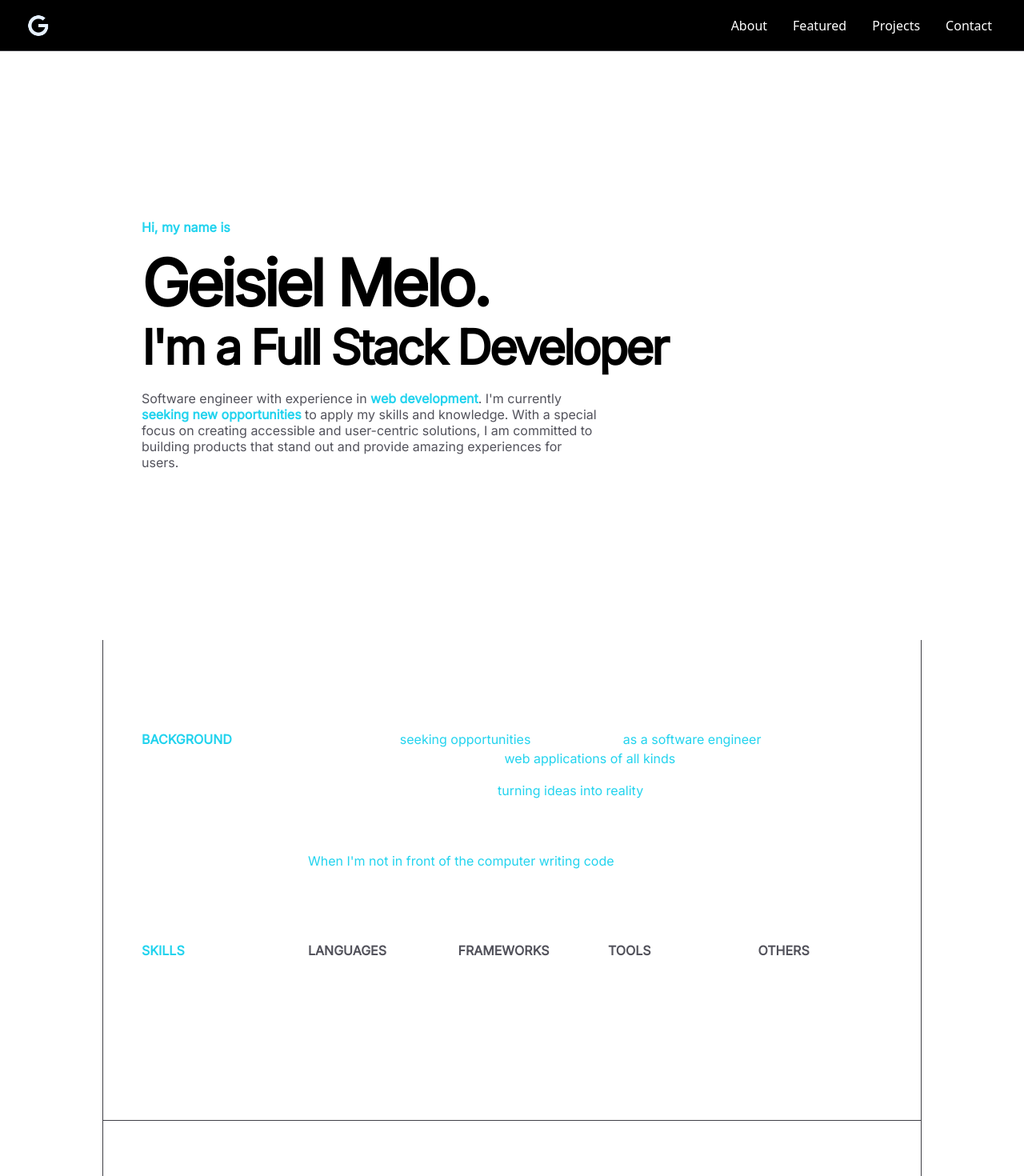
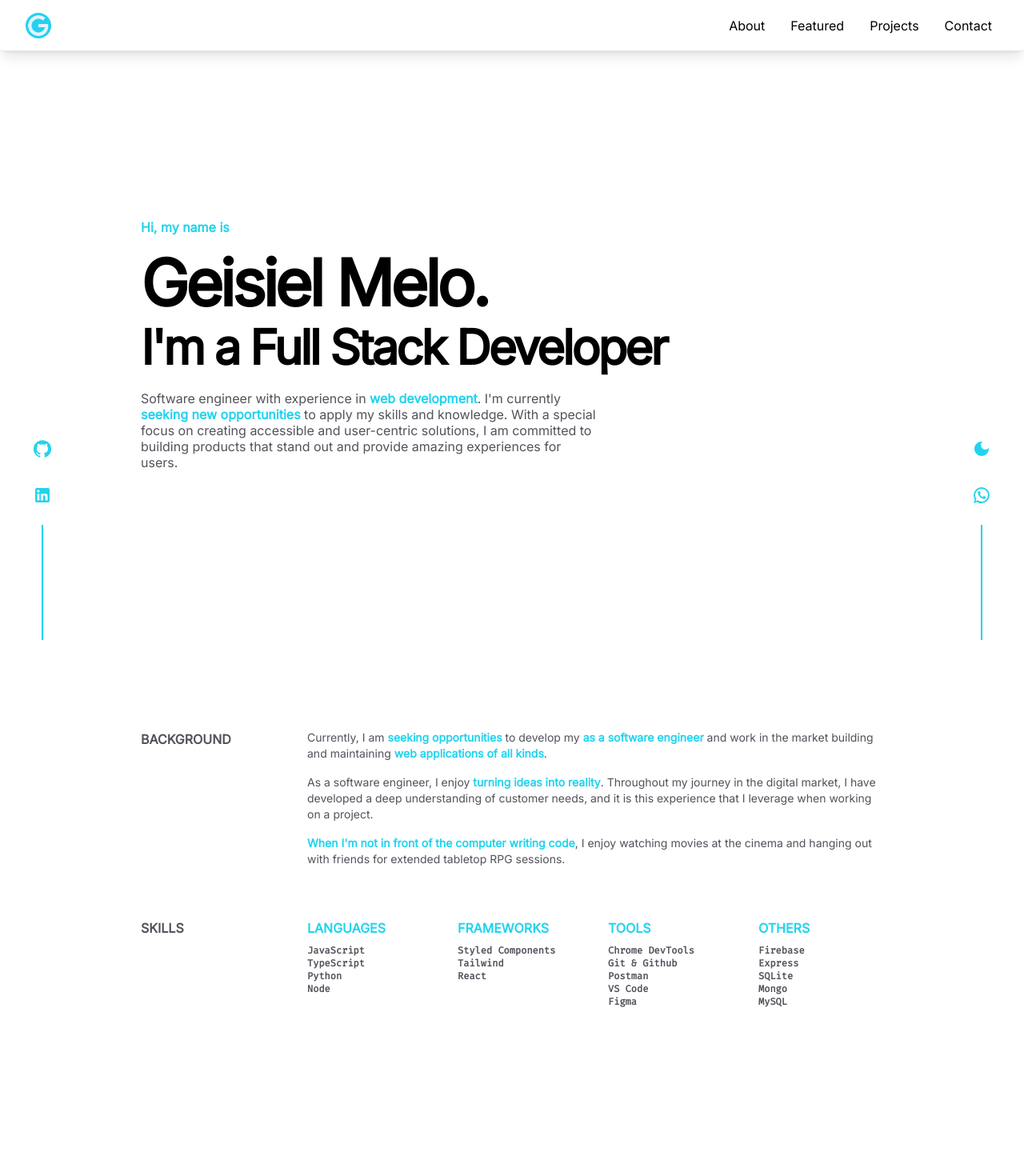
Before and after one commit to GeisielMelo/v2, a React (Vite) app: page / in a window 1280 px wide. Shown: the top 1470 px of the page at 80% size. Built offline with nearby package versions, Linux system fonts and the light colour scheme; no server answers.

Commit message:
style: Updated light and dark mode CSS.

```diff
--- a/src/components/sections/About.tsx
+++ b/src/components/sections/About.tsx
@@ -6,70 +6,86 @@ const About: React.FC = () => {
   return (
     <section
       id='about'
-      className='flex flex-col max-w-5xl w-full px-4 md:px-12 py-28 gap-16 border border-t-0 border-zinc-700 text-white font-inter'
+      className='flex flex-col max-w-5xl w-full px-4 md:px-12 py-28 gap-16 font-inter text-zinc-600 dark:text-white'
     >
       <div className='flex gap-8 md:gap-16 flex-col md:flex-row'>
         <div className='max-w-36 w-full'>
-          <h1 className='text-cyan-400 font-inter font-semibold'>BACKGROUND</h1>
+          <h1 className='font-inter font-semibold text-zinc-600 dark:text-cyan-400'>BACKGROUND</h1>
         </div>
-        <div className='flex flex-col gap-4'>
+        <div className='flex flex-col gap-4 text-sm'>
           <p>
-            Currently, I am <span className='text-cyan-400'>seeking opportunities</span> to develop my <span className='text-cyan-400'>as a
-            software engineer</span> and work in the market building and maintaining <span className='text-cyan-400'>web applications of all kinds</span>.
+            Currently, I am{' '}
+            <span className='text-cyan-400 dark:text-white font-semibold dark:font-normal'>
+              seeking opportunities
+            </span>{' '}
+            to develop my{' '}
+            <span className='text-cyan-400 dark:text-white font-semibold dark:font-normal'>
+              as a software engineer
+            </span>{' '}
+            and work in the market building and maintaining{' '}
+            <span className='text-cyan-400 dark:text-white font-semibold dark:font-normal'>
+              web applications of all kinds
+            </span>
+            .
           </p>
 
           <p>
-            As a software engineer, I enjoy <span className='text-cyan-400'>turning ideas into reality</span>.
-            Throughout my journey in the digital market, I have developed a deep
-            understanding of customer needs, and it is this experience that I
-            leverage when working on a project.
+            As a software engineer, I enjoy{' '}
+            <span className='text-cyan-400 dark:text-white font-semibold dark:font-normal'>
+              turning ideas into reality
+            </span>
+            . Throughout my journey in the digital market, I have developed a
+            deep understanding of customer needs, and it is this experience that
+            I leverage when working on a project.
           </p>
 
           <p>
-          <span className='text-cyan-400'>When I'm not in front of the computer writing code</span>, I enjoy watching
-            movies at the cinema and hanging out with friends for extended
-            tabletop RPG sessions.
+            <span className='text-cyan-400 dark:text-white font-semibold dark:font-normal'>
+              When I'm not in front of the computer writing code
+            </span>
+            , I enjoy watching movies at the cinema and hanging out with friends
+            for extended tabletop RPG sessions.
           </p>
         </div>
       </div>
 
       <div className='flex gap-8 md:gap-16 flex-col md:flex-row'>
         <div className='max-w-36 w-full'>
-          <h1 className='text-cyan-400 font-inter font-semibold'>SKILLS</h1>
+          <h1 className='font-inter font-semibold text-zinc-600 dark:text-cyan-400'>SKILLS</h1>
         </div>
 
         <div className='grid grid-cols-1 xs:grid-cols-2 lg:grid-cols-4 gap-8 justify-between w-full'>
           <ul>
-            <h1 className='font-semibold mb-2 text-zinc-600'>LANGUAGES</h1>
+            <h1 className='font-semibold mb-2 text-cyan-400 dark:text-zinc-600'>LANGUAGES</h1>
             {languages.map((element, key) => (
-              <li className='text-xs font-fira' key={key}>
+              <li className='text-xs font-fira font-semibold dark:font-normal' key={key}>
                 {element}
               </li>
             ))}
           </ul>
 
           <ul>
-            <h1 className='font-semibold mb-2 text-zinc-600'>FRAMEWORKS</h1>
+            <h1 className='font-semibold mb-2 text-cyan-400 dark:text-zinc-600'>FRAMEWORKS</h1>
             {framework.map((element, key) => (
-              <li className='text-xs font-fira' key={key}>
+              <li className='text-xs font-fira font-semibold dark:font-normal' key={key}>
                 {element}
               </li>
             ))}
           </ul>
 
           <ul>
-            <h1 className='font-semibold mb-2 text-zinc-600'>TOOLS</h1>
+            <h1 className='font-semibold mb-2 text-cyan-400 dark:text-zinc-600'>TOOLS</h1>
             {tools.map((element, key) => (
-              <li className='text-xs font-fira' key={key}>
+              <li className='text-xs font-fira font-semibold dark:font-normal' key={key}>
                 {element}
               </li>
             ))}
           </ul>
 
           <ul>
-            <h1 className='font-semibold mb-2 text-zinc-600'>OTHERS</h1>
+            <h1 className='font-semibold mb-2 text-cyan-400 dark:text-zinc-600'>OTHERS</h1>
             {others.map((element, key) => (
-              <li className='text-xs font-fira' key={key}>
+              <li className='text-xs font-fira font-semibold dark:font-normal' key={key}>
                 {element}
               </li>
             ))}
--- a/src/components/sections/Footer.tsx
+++ b/src/components/sections/Footer.tsx
@@ -1,4 +1,10 @@
-import { GitHub, LinkedIn, WhatsApp, LightMode, DarkMode } from '@mui/icons-material'
+import {
+  GitHub,
+  LinkedIn,
+  WhatsApp,
+  LightMode,
+  DarkMode,
+} from '@mui/icons-material'
 import { openNewTab } from '../../utils/handleFunctions'
 import config from '../../config/config'
 import { useDarkMode } from '../../hooks/useDarkMode'
@@ -7,7 +13,7 @@ const Footer: React.FC = () => {
   const { isDarkMode, setDarkMode } = useDarkMode()
 
   const styledButtons =
-    'ease-in-out duration-300 p-2 border border-transparent hover:text-cyan-400 hover:border-cyan-400 hover:bg-zinc-700'
+    'ease-in-out duration-300 p-2 border border-transparent hover:text-cyan-400 hover:border-cyan-400 hover:bg-zinc-700 text-cyan-400 dark:text-white'
 
   return (
     <footer className='text-white py-4 font-inter text-sm dark:bg-black'>
@@ -25,14 +31,14 @@ const Footer: React.FC = () => {
           >
             <LinkedIn />
           </button>
-          <div className='hidden h-36 w-[0.125rem] bg-white lg:block' />
+          <div className='hidden h-36 w-[0.125rem] lg:block bg-cyan-400 dark:bg-white' />
         </div>
         <div className='flex gap-4 lg:fixed bottom-0 right-8 lg:flex-col lg:items-center'>
           <button
             className={styledButtons}
             onClick={() => setDarkMode(!isDarkMode)}
           >
-            {isDarkMode ? <LightMode /> : <DarkMode/>}
+            {isDarkMode ? <LightMode /> : <DarkMode />}
           </button>
           <button
             className={styledButtons}
@@ -40,13 +46,13 @@ const Footer: React.FC = () => {
           >
             <WhatsApp />
           </button>
-          <div className='hidden h-36 w-[0.125rem] bg-white lg:block' />
+          <div className='hidden h-36 w-[0.125rem] lg:block bg-cyan-400 dark:bg-white' />
         </div>
       </div>
 
       <div className='w-full flex justify-center py-4'>
         <p
-          className='max-w-max px-2 text-zinc-700 ease-in-out duration-300 hover:cursor-pointer hover:text-cyan-400'
+          className='max-w-max px-2 text-zinc-700 ease-in-out duration-300 hover:cursor-pointer hover:text-cyan-400 font-semibold dark:font-normal'
           onClick={() => openNewTab(config.url.github)}
         >
           © Designed & Built by {config.contact.git}.
--- a/src/components/sections/Hero.tsx
+++ b/src/components/sections/Hero.tsx
@@ -5,11 +5,12 @@ const Hero: React.FC = () => {
     <section
       id='#'
       className='flex flex-col h-[calc(100dvh-60px)] justify-center max-w-5xl mt-[60px]
-      w-full px-4 md:p-12 border transition-all font-inter border-transparent
-      dark:border-zinc-700 dark:text-white'
+      w-full px-4 md:p-12 transition-all font-inter dark:text-white'
     >
       <UpMotion>
-        <p className='text-cyan-400 font-inter mb-2 font-semibold dark:font-normal'>Hi, my name is</p>
+        <p className='text-cyan-400 font-inter mb-2 font-semibold dark:font-normal'>
+          Hi, my name is
+        </p>
       </UpMotion>
 
       <UpMotion delay={0.2}>
@@ -25,11 +26,17 @@ const Hero: React.FC = () => {
       </UpMotion>
 
       <UpMotion delay={0.6}>
-        <p className='text-[clamp(9px,5vw,16px)] mt-6 max-w-xl leading-tight text-zinc-600 '>
+        <p className='text-[clamp(9px,5vw,16px)] mt-6 max-w-xl leading-tight text-zinc-600'>
           Software engineer with experience in{' '}
-          <span className='text-cyan-400 dark:text-white font-semibold dark:font-normal'>web development</span>. I'm currently
-          <span className='text-cyan-400 dark:text-white font-semibold dark:font-normal'> seeking new opportunities</span> to
-          apply my skills and knowledge. With a special focus on creating
+          <span className='text-cyan-400 dark:text-white font-semibold dark:font-normal'>
+            web development
+          </span>
+          . I'm currently
+          <span className='text-cyan-400 dark:text-white font-semibold dark:font-normal'>
+            {' '}
+            seeking new opportunities
+          </span>{' '}
+          to apply my skills and knowledge. With a special focus on creating
           accessible and user-centric solutions, I am committed to building
           products that stand out and provide amazing experiences for users.
         </p>
--- a/src/components/sections/Nav.tsx
+++ b/src/components/sections/Nav.tsx
@@ -43,20 +43,20 @@ const Nav: React.FC = () => {
 
   return (
     <nav
-      className='fixed flex justify-between w-full h-16 items-center px-8 border-b z-50 border-b-zinc-700 text-white bg-black'
+      className='fixed flex justify-between w-full h-16 items-center px-8 border-b z-50 bg-white font-inter dark:border-b-zinc-700 dark:text-white dark:bg-black shadow-lg'
       style={{ top: activeClass, transition: 'top 0.2s ease' }}
     >
       <div
-        className='flex items-center w-8 h-8'
+        className='flex items-center w-8 h-8 bg-cyan-400 rounded-full dark:bg-transparent'
         onClick={() => handleInternalLinkClick('/#')}
       >
-        <img src={logo} alt='Logo image' />
+        <img className='hover:cursor-pointer' src={logo} alt='Logo image' />
       </div>
 
       <ul className='hidden lg:flex gap-4'>
         {menu.map((element, key) => (
           <li
-            className='py-1 px-2'
+            className='py-1 px-2 hover:cursor-pointer hover:underline decoration-cyan-400'
             key={key}
             onClick={() => handleInternalLinkClick(element.url)}
           >
--- a/src/components/sections/Showcase.tsx
+++ b/src/components/sections/Showcase.tsx
@@ -7,10 +7,10 @@ const Showcase: React.FC = () => {
   return (
     <section
       id='featured'
-      className='flex flex-col justify-center items-center max-w-5xl w-full px-4 md:px-12 py-28 border border-t-0 border-zinc-700 text-white font-inter'
+      className='flex flex-col justify-center items-center max-w-5xl w-full px-4 md:px-12 py-28 font-inter dark:text-white'
     >
-      <h1 className='text-xl'>Some Things I’ve Built</h1>
-      <p className='text-cyan-400 font-inter mt-2 text-center'>
+      <h1 className='text-xl font-semibold dark:font-normal'>Some Things I’ve Built</h1>
+      <p className='text-cyan-400 font-inter mt-2 text-center font-semibold dark:font-normal'>
         A catalog of significant personal projects I've undertaken in my spare
         time.
       </p>
```
Also changed, not shown: src/components/Card.tsx (+30 -24 lines), src/components/sections/Contact.tsx (+16 -6 lines), src/components/sections/Projects.tsx (+18 -5 lines).
